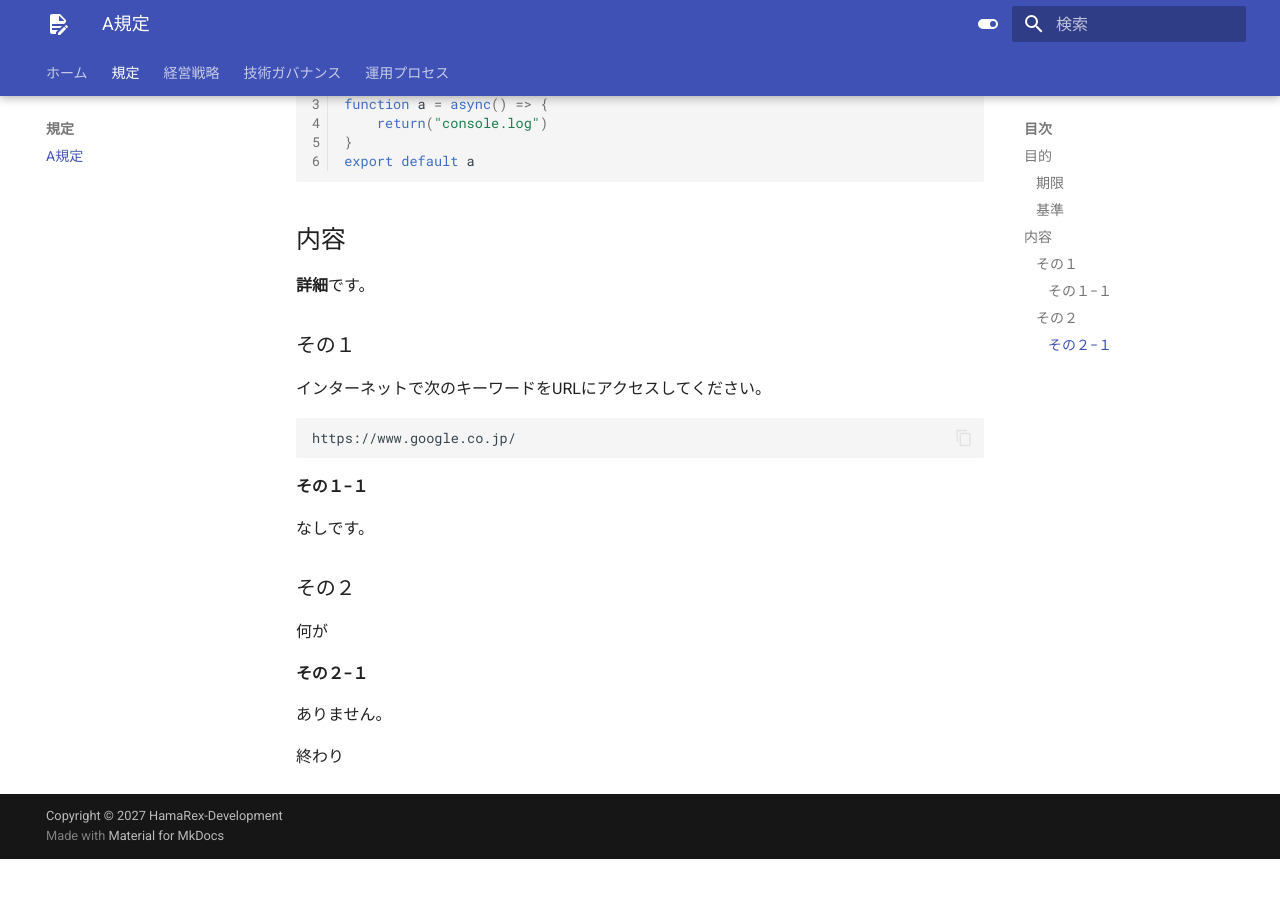
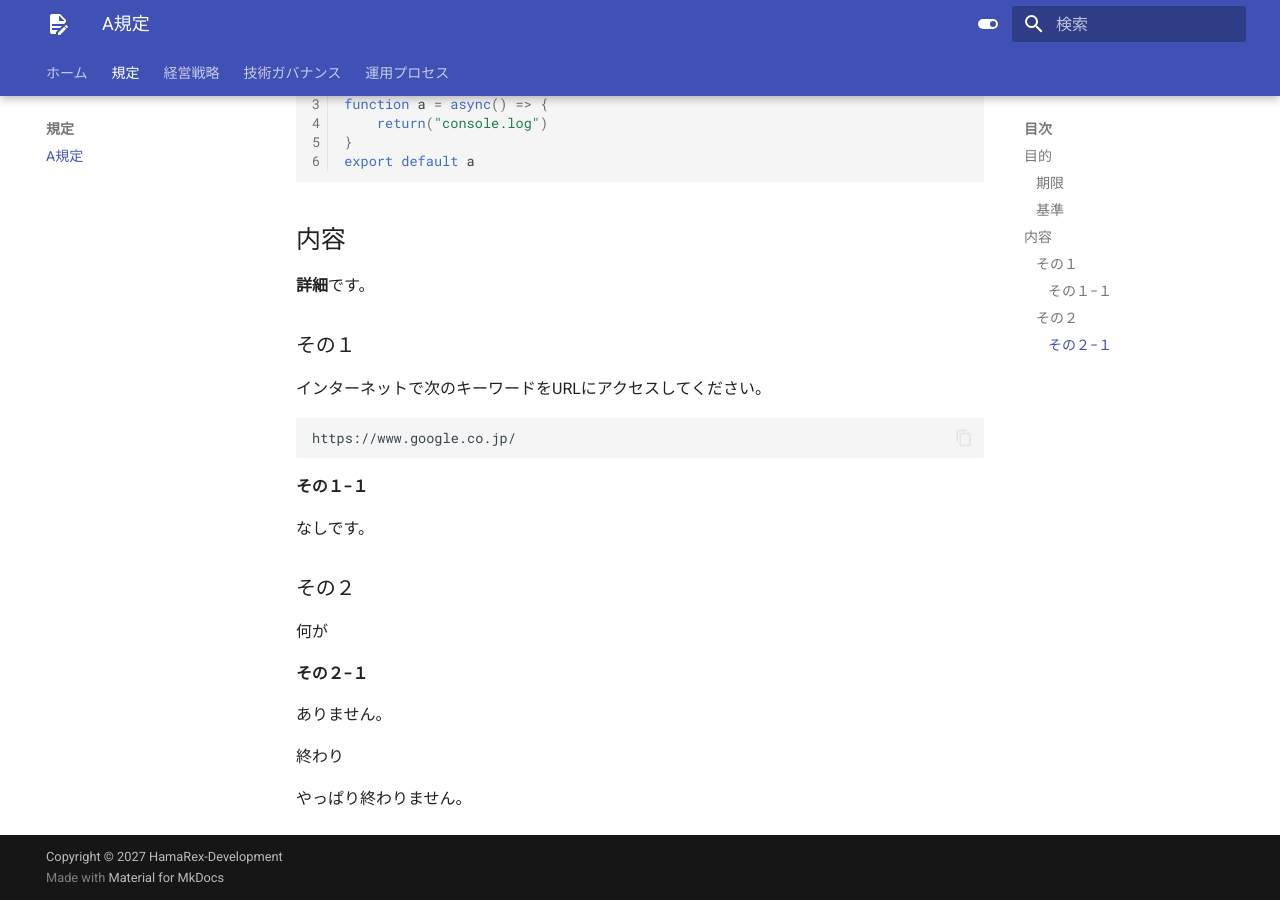
Before and after one commit to hamarex/mkdoc-test, an MkDocs documentation site: the page built from docs/kitei/a.md, in a window 1280 px wide and 900 px high, scrolled down 731 px. Built offline with MkDocs 1.6.1 and Material for MkDocs 9.7.7, drawn with Linux system fonts in a browser that asks for light colours; before the commit the page ends 1590 px from its top, so only the background shows below that.

Commit message:
update kitei

```diff
--- a/docs/kitei/a.md
+++ b/docs/kitei/a.md
@@ -49,3 +49,5 @@ https://www.google.co.jp/
 ありません。
 
 終わり
+
+やっぱり終わりません。
```
